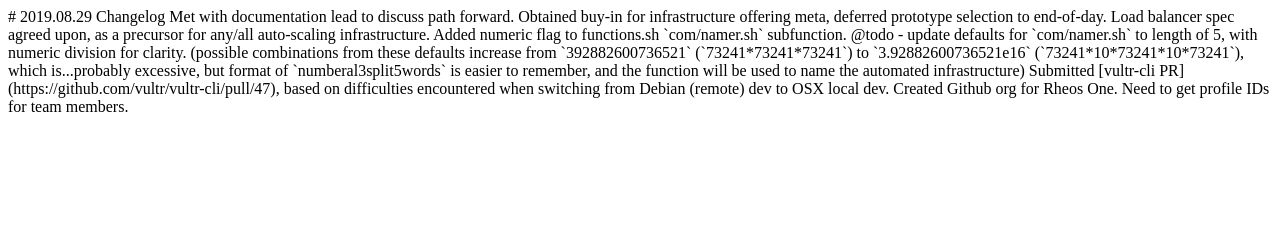
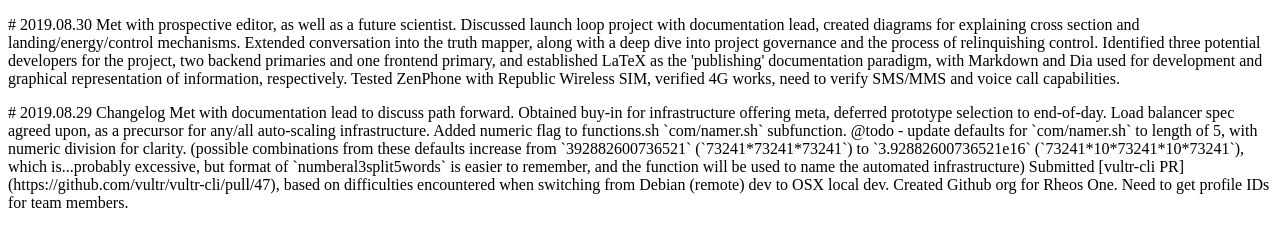
Before and after one commit to rheos-one/changelog, a plain HTML site: page index.html in a window 1280 px wide. Drawn offline with Linux system fonts and the light colour scheme.

Commit message:
Added paragraphs to the index page, copied today's changes.

```diff
--- a/index.html
+++ b/index.html
@@ -5,6 +5,19 @@
 		<title>Changelog for Rheos One</title>
 	</head>
 	<body>
+		<p>
+			# 2019.08.30
+			Met with prospective editor, as well as a future scientist.
+
+			Discussed launch loop project with documentation lead, created diagrams for explaining cross section and landing/energy/control mechanisms.
+
+			Extended conversation into the truth mapper, along with a deep dive into project governance and the process of relinquishing control.
+
+			Identified three potential developers for the project, two backend primaries and one frontend primary, and established LaTeX as the 'publishing' documentation paradigm, with Markdown and Dia used for development and graphical representation of information, respectively.
+
+			Tested ZenPhone with Republic Wireless SIM, verified 4G works, need to verify SMS/MMS and voice call capabilities.
+		</p>
+		<p>
 			# 2019.08.29 Changelog
 			Met with documentation lead to discuss path forward.
 			Obtained buy-in for infrastructure offering meta, deferred prototype selection to end-of-day.
@@ -19,5 +32,6 @@
 
 			Created Github org for Rheos One.
 			Need to get profile IDs for team members.
+		</p>
 	</body>
 </html>
```
Also changed, not shown: 1 other file. Lines whose indentation alone changed are shown as unchanged.
